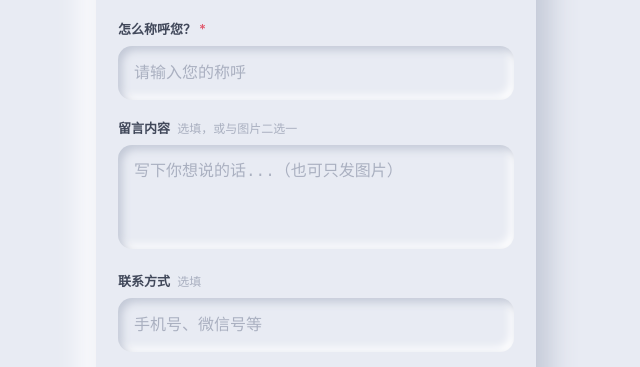
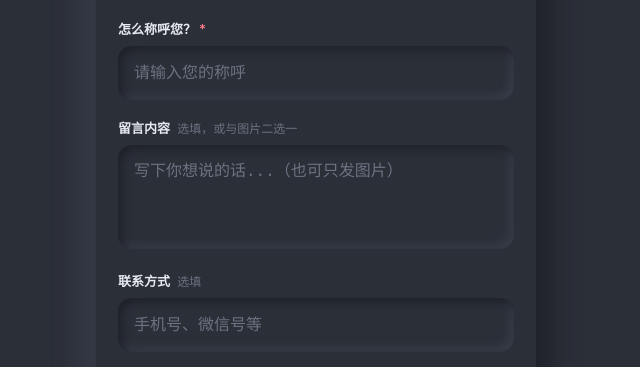
Before and after one commit to gybeyond1/messagewall, a website: page public/index.html in a window 1280 px wide. Shown: the part 179-546 px from the top of the page, without its empty margins (324-964 px from the left). Drawn offline with Linux system fonts and the light colour scheme.

Commit message:
style: 留言页改为暗色新拟态主题；版本升 2.2.2

```diff
--- a/package.json
+++ b/package.json
@@ -1,6 +1,6 @@
 {
   "name": "messagewall",
-  "version": "2.2.1",
+  "version": "2.2.2",
   "description": "轻量级留言板 - 扫码/NFC触发",
   "main": "server.js",
   "scripts": {
--- a/public/index.html
+++ b/public/index.html
@@ -3,20 +3,20 @@
 <head>
   <meta charset="UTF-8">
   <meta name="viewport" content="width=device-width, initial-scale=1.0, viewport-fit=cover">
-  <meta name="theme-color" content="#e8ebf3">
+  <meta name="theme-color" content="#2b2f38">
   <title>留言板</title>
   <style>
     :root {
-      --bg: #e8ebf3;
-      --surface: #e8ebf3;
-      --shadow-light: #ffffff;
-      --shadow-dark: #c2c8d6;
-      --text: #41485a;
-      --text-soft: #828aa0;
-      --text-faint: #aab0c0;
-      --accent: #6c5ce7;
-      --accent-strong: #5b4fd6;
-      --danger: #e15a6d;
+      --bg: #2b2f38;
+      --surface: #2b2f38;
+      --shadow-light: #3a3f4b;
+      --shadow-dark: #1e2128;
+      --text: #e6e9f0;
+      --text-soft: #9aa1b2;
+      --text-faint: #6b7280;
+      --accent: #7c6cf0;
+      --accent-strong: #6c5ce7;
+      --danger: #ff7a8a;
       --radius: 22px;
     }
 
@@ -120,7 +120,7 @@
       box-shadow:
         inset 4px 4px 8px var(--shadow-dark),
         inset -4px -4px 8px var(--shadow-light),
-        0 0 0 2px rgba(108,92,231,0.35);
+        0 0 0 2px rgba(124,108,240,0.55);
     }
 
     .field textarea {
@@ -241,7 +241,7 @@
       display: none;
       position: fixed;
       inset: 0;
-      background: rgba(232,235,243,0.7);
+      background: rgba(18,20,26,0.66);
       backdrop-filter: blur(4px);
       -webkit-backdrop-filter: blur(4px);
       align-items: center;
```
Also changed, not shown: .github/workflows/docker.yml.
